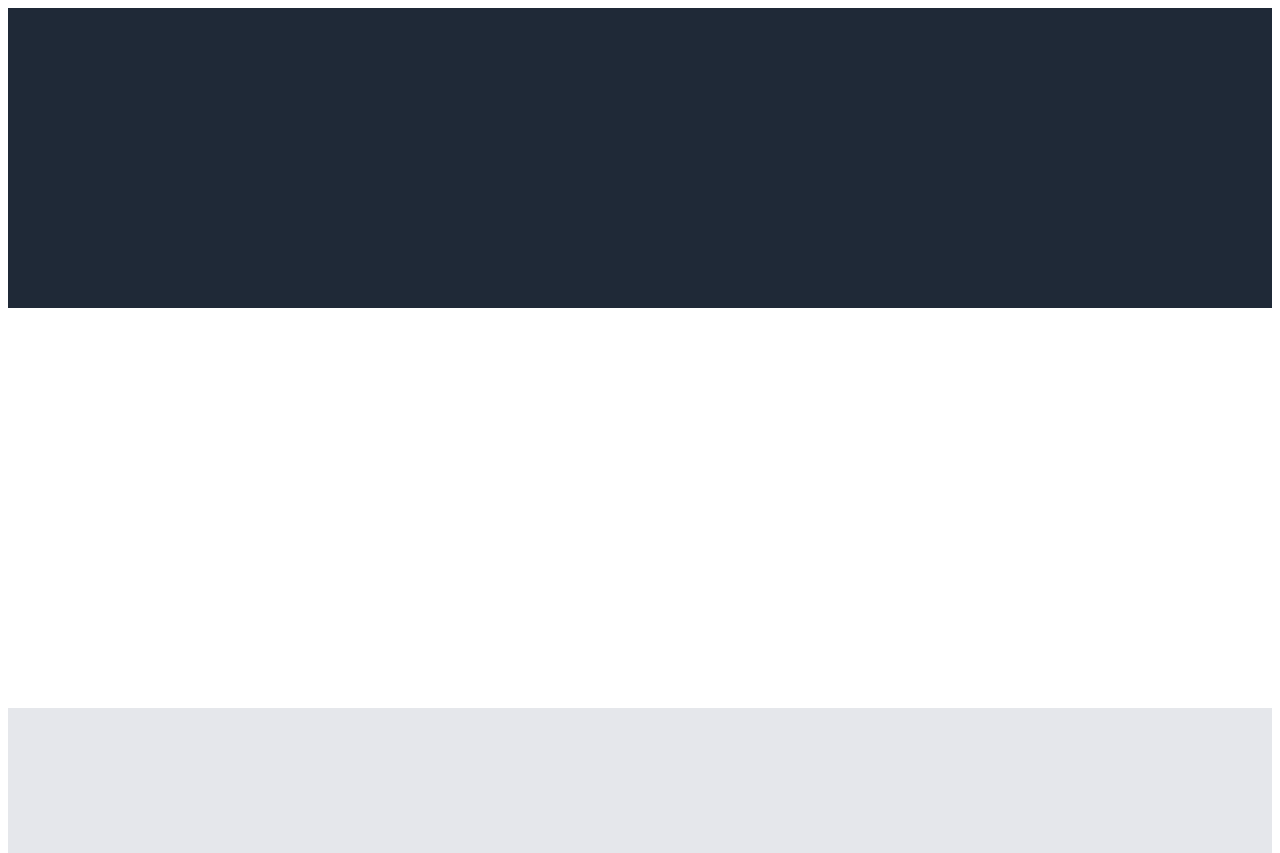
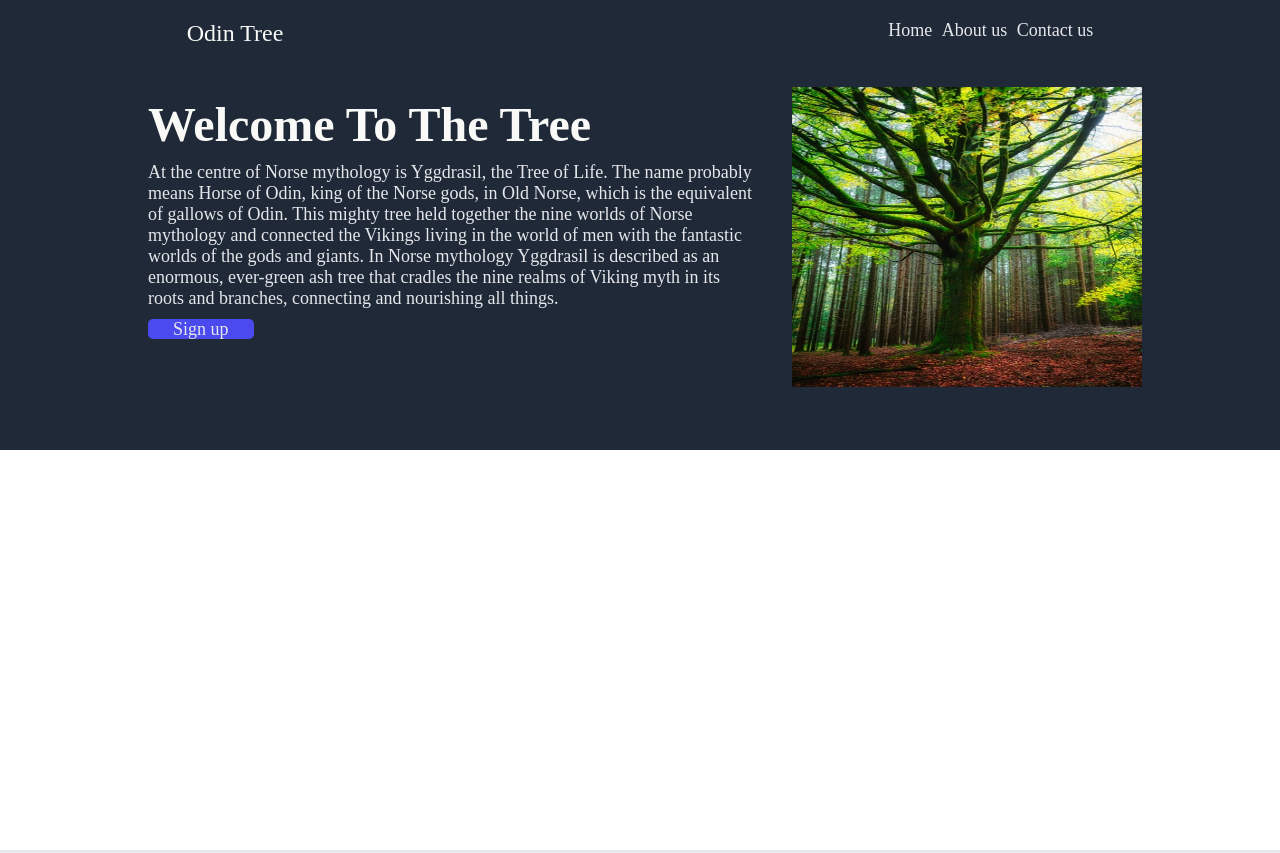
Before and after one commit to AliRaza0604/odin-landing-page, a plain HTML site: page index.html in a window 1280 px wide. Shown: the top 853 px of the page. Drawn offline with Linux system fonts and the light colour scheme.

Commit message:
Completed The Header Of the landing page

```diff
--- a/index.html
+++ b/index.html
@@ -9,8 +9,35 @@
 </head>
 <body>
     <div class="main">
-        <div class="header"></div>
-        <div class="image_sec"></div>
+        <div class="header">
+
+            <div class="head">
+                <div class="head_name">
+                    <span>Odin Tree</span>
+                </div>
+                <div class="head_link">
+                    <a href="">Home</a>
+                    <a href="">About us</a>
+                    <a href="">Contact us</a>
+                </div>
+            </div>
+
+            <div class="header_body">
+                <div class="header_content">
+                    <div class="content_heading">Welcome To The Tree</div>
+                    <div class="content_desc">At the centre of Norse mythology is Yggdrasil, the Tree of Life. The name probably means Horse of Odin, king of the Norse gods, in Old Norse, which is the equivalent of gallows of Odin. This mighty tree held together the nine worlds of Norse mythology and connected the Vikings living in the world of men with the fantastic worlds of the gods and giants. In Norse mythology Yggdrasil is described as an enormous, ever-green ash tree that cradles the nine realms of Viking myth in its roots and branches, connecting and nourishing all things.</div>
+                    <a class="content_btn" href="">Sign up</a>
+                </div>
+                <div class="header_img">
+                    <img src="./images/Green_tree.jpeg">
+                </div>
+            </div>
+
+        </div>
+
+        <div class="image_sec">
+
+        </div>
         <div class="qoute"></div>
         <div class="contact"></div>
         <div class="footer"></div>
--- a/style.css
+++ b/style.css
@@ -1,12 +1,102 @@
+*{
+    margin: 0;
+    padding: 0;
+}
 .main{
     display: flex;
     flex-direction: column;
+    background-color: transparent;
 }
 .header{
     background-color: #1f2937;
     width: auto;
+    height: 450px;
+}
+
+.head{
+    /* border: white 2px solid; */
+    display: flex;
+    justify-content: center;
+    gap: 600px;
+    margin-top: 20px;
+    margin-bottom: 40px;
+}
+
+.head_name{
+    /* border: violet 2px solid; */
+    font-size: 24px;
+    color: #F9FAF8;
+}
+
+.head_link{
+    /* border: green 2px solid; */
+    font-size: 18px;
+    color: #E5E7EB;
+    /* margin: 2px; */
+}
+
+.head_link a{
+    margin-left: 5px;
+    color: #E5E7EB;
+    text-decoration: none;
+}
+
+.header_body{
+    /* border: white 2px solid; */
+    display: flex;
+    align-items: stretch;
+    justify-content: center;
+    gap: 25px;
+}
+
+.header_content{
+    /* border: violet 2px solid; */
+    margin-left: 138px;
+}
+
+.content_heading{
+    font-size: 48px;
+    color: #F9FAF8;
+    font-weight: bolder;
+}
+
+.content_desc{
+    margin-top: 10px;
+    margin-bottom: 10px;
+    font-size: 18px;
+    color: #E5E7EB;
+}
+
+.content_btn{
+    padding-left: 25px;
+    padding-right: 25px;
+    font-size: 18px;
+    background-color: rgb(74, 74, 238);
+    border-radius: 5px;
+    color: #E5E7EB;
+    text-decoration: none;
+}
+
+.header_body .header_content{
+    /* flex: 1; */
+    padding: 10px;
+}
+
+
+.header_img{
+    /* border: green 2px solid; */
+    margin-right: 138px;
+}
+
+.header_img img{
+    width: 350px;
     height: 300px;
 }
+
+
+
+
+
 .image_sec{
     background-color: white;
     width: auto;
```
Also changed, not shown: images/Alone_Tree.jpeg (added), images/Dark_tree.jpeg (added), images/Green_tree.jpeg (added), images/Loki.jpg (added), images/Odin.jpg (added), images/Odin2.jpg (added), images/Thor.jpg (added), images/chocolate_cake.jpeg (added), 2 other files.
